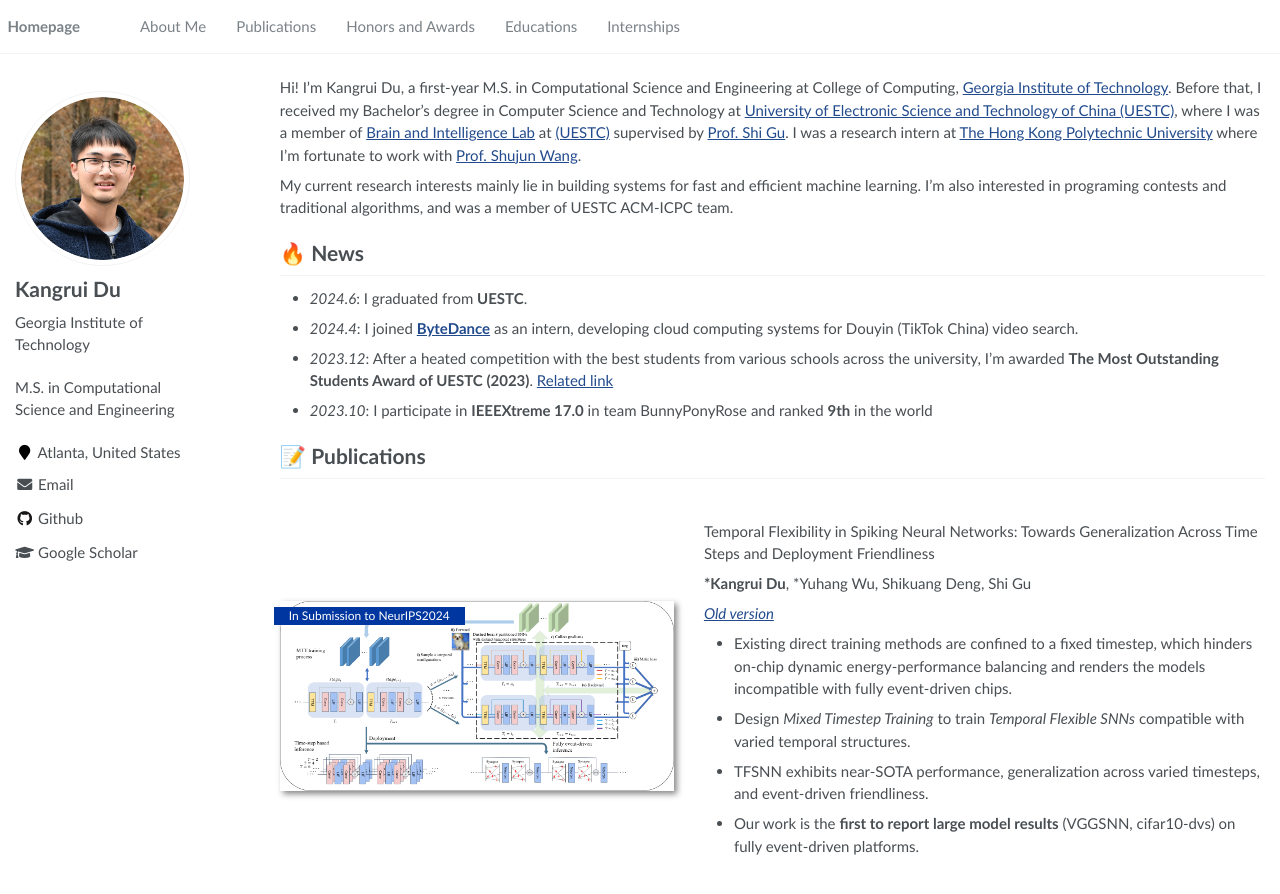
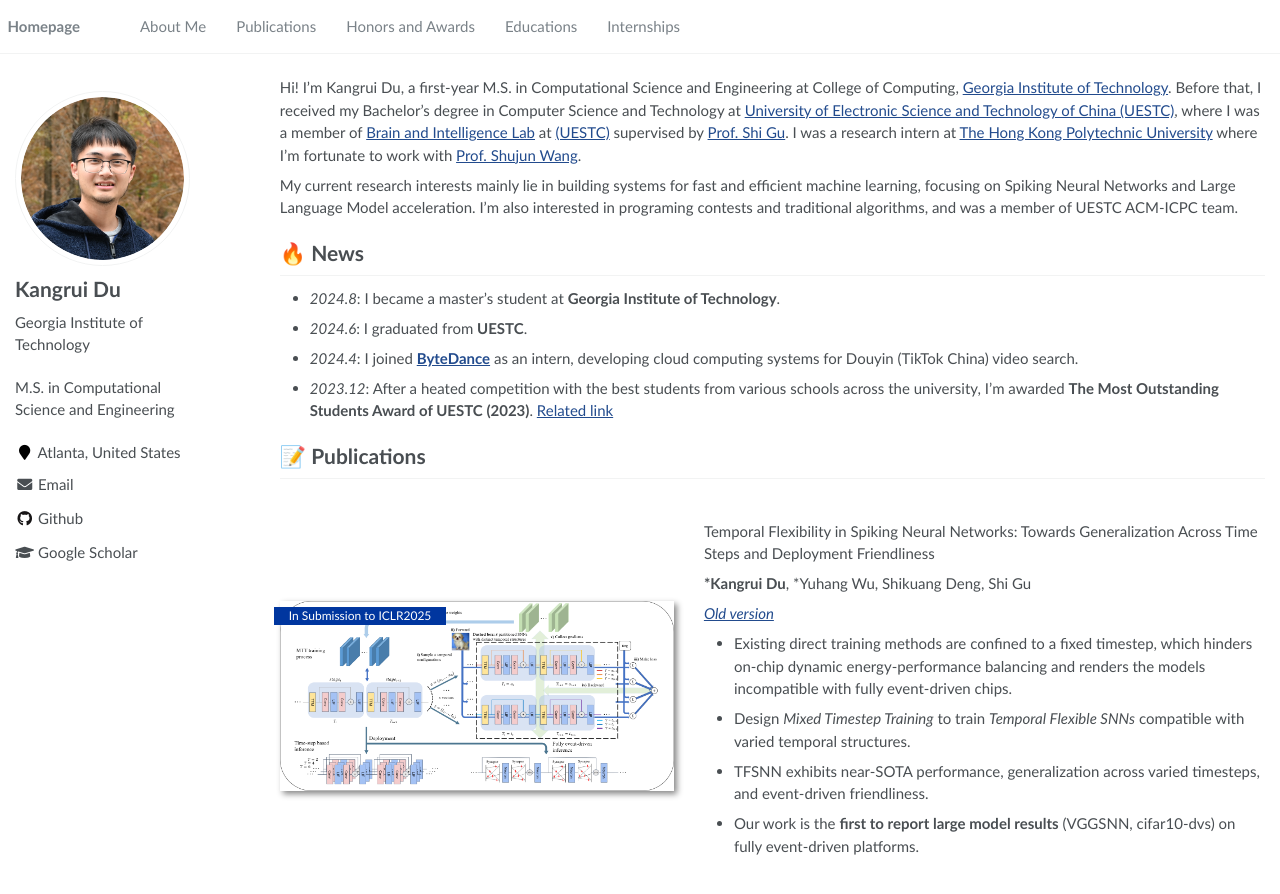
Before and after one commit to Rockdu/Rockdu.github.io, a Jekyll site: the page built from _pages/about.md, in a window 1280 px wide and 900 px high. Shown: the top 894 px of the window. Built offline with Jekyll 4.4.1, drawn with Linux system fonts in a browser that asks for light colours.

Commit message:
Update about.md

```diff
--- a/_pages/about.md
+++ b/_pages/about.md
@@ -19,18 +19,18 @@ redirect_from:
 
 Hi! I'm Kangrui Du, a first-year M.S. in Computational Science and Engineering at College of Computing, [Georgia Institute of Technology](https://www.gatech.edu/). Before that, I received my Bachelor's degree in Computer Science and Technology at [University of Electronic Science and Technology of China (UESTC)](https://en.uestc.edu.cn/), where I was a member of [Brain and Intelligence Lab](https://guslab.org/) at [(UESTC)](https://en.uestc.edu.cn/) supervised by [Prof. Shi Gu](https://guslab.org/). I was a research intern at [The Hong Kong Polytechnic University](https://www.polyu.edu.hk/en/) where I'm fortunate to work with [Prof. Shujun Wang](https://emma-sjwang.github.io/).
 
-My current research interests mainly lie in building systems for fast and efficient machine learning. I'm also interested in programing contests and traditional algorithms, and was a member of UESTC ACM-ICPC team.
+My current research interests mainly lie in building systems for fast and efficient machine learning, focusing on Spiking Neural Networks and Large Language Model acceleration. I'm also interested in programing contests and traditional algorithms, and was a member of UESTC ACM-ICPC team.
 
 
 # 🔥 News
+- *2024.8*: I became a master's student at **Georgia Institute of Technology**.
 - *2024.6*: I graduated from **UESTC**.
 - *2024.4*: I joined [**ByteDance**](https://www.bytedance.com/) as an intern, developing cloud computing systems for Douyin (TikTok China) video search.
 - *2023.12*: After a heated competition with the best students from various schools across the university, I'm awarded **The Most Outstanding Students Award of UESTC (2023)**. [Related link](https://mp.weixin.qq.com/s?__biz=MjM5NTQ4Mzc5Nw==&mid=2651596067&idx=1&sn=82204903a3fb3e452386725e72f441cd&chksm=bd0f5cd98a78d5cfa7aecca6983ead6d587fc59b3e5e89c83b9b07acbe548f7ad5dd01e8976d&scene=27)
-- *2023.10*: I participate in **IEEEXtreme 17.0** in team BunnyPonyRose and ranked **9th** in the world
 
 # 📝 Publications
 
-<div class='paper-box'><div class='paper-box-image'><div><div class="badge">In Submission to NeurIPS2024</div><img src='images/Fig1_neurips2024.png' alt="sym" width="100%"></div></div>
+<div class='paper-box'><div class='paper-box-image'><div><div class="badge">In Submission to ICLR2025</div><img src='images/Fig1_neurips2024.png' alt="sym" width="100%"></div></div>
 
 <div class='paper-box-text' markdown="1">
 
```
